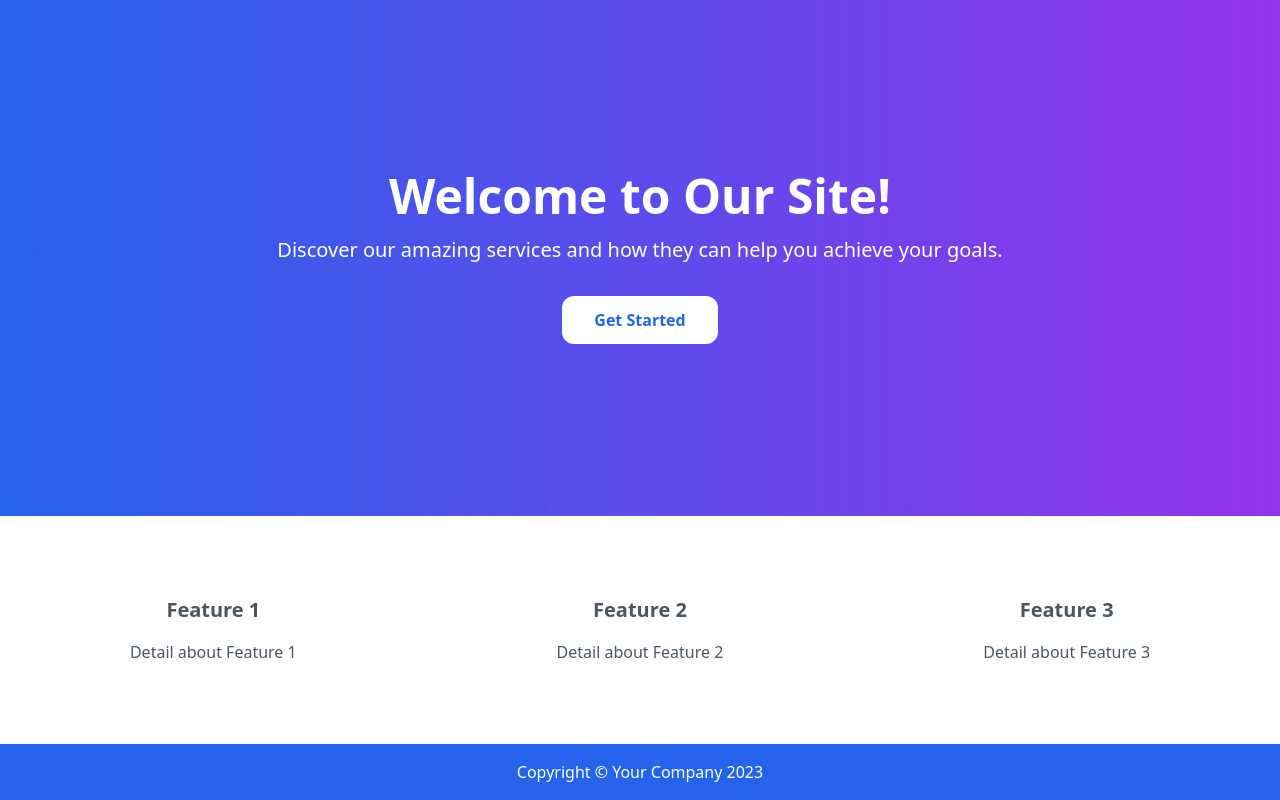
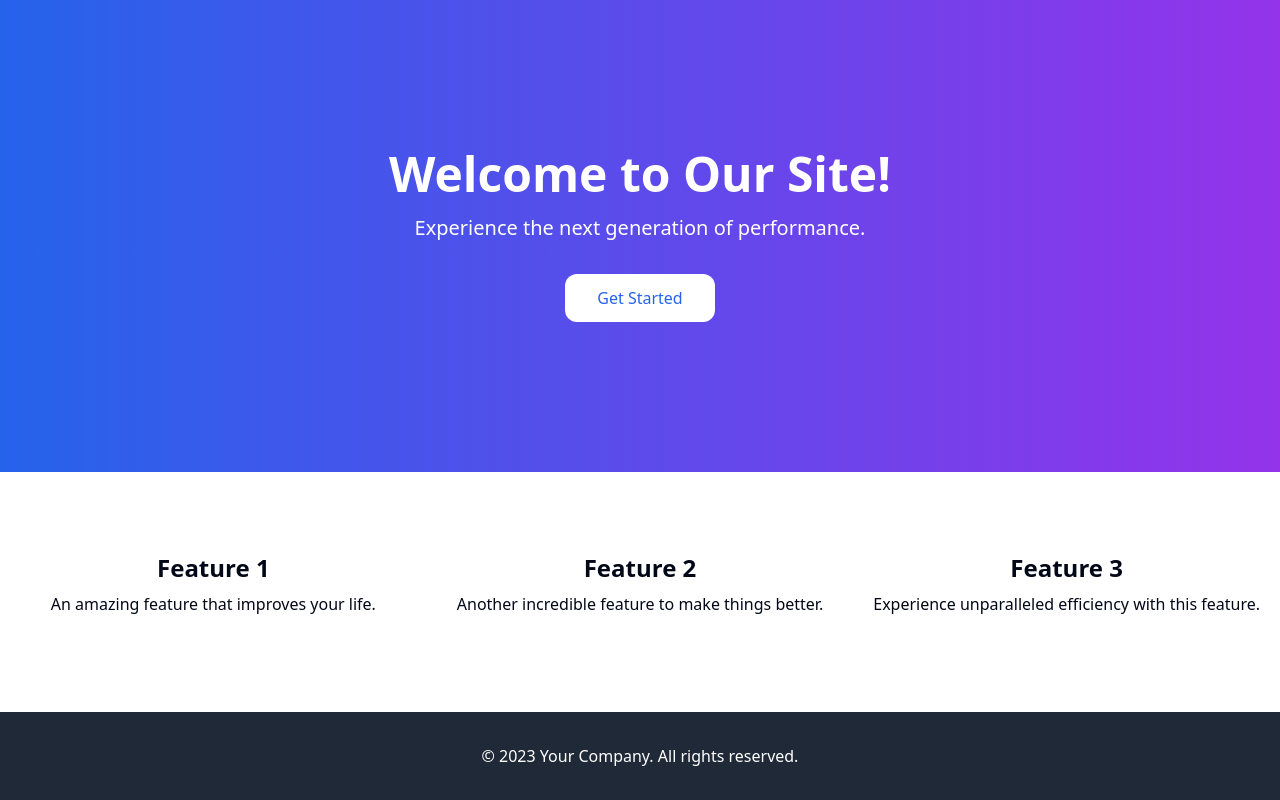
Before and after one commit to FajiranMoh/test, a Next.js app: page / in a window 1280 px wide. Built offline with nearby package versions, Linux system fonts and the light colour scheme.

Commit message:
✨ AI Update: I need a landing page

```diff
--- a/app/page.tsx
+++ b/app/page.tsx
@@ -6,30 +6,30 @@ export default function Page() {
       <section className="hero bg-gradient-to-r from-blue-600 to-purple-600 text-white py-20 flex-1 flex items-center justify-center">
         <div className="container mx-auto px-4 text-center">
           <h1 className="text-5xl font-bold mb-4">Welcome to Our Site!</h1>
-          <p className="text-xl mb-8">Discover our amazing services and how they can help you achieve your goals.</p>
-          <button className="bg-white text-blue-600 px-8 py-3 rounded-lg font-semibold hover:bg-blue-50 transition duration-300">Get Started</button>
+          <p className="text-xl mb-8">Experience the next generation of performance.</p>
+          <button className="bg-white text-blue-600 px-8 py-3 rounded-lg">Get Started</button>
         </div>
       </section>
-      <section className="features py-20 bg-white text-gray-600">
+      <section className="features py-20 bg-white">
         <div className="container mx-auto px-4">
           <div className="grid grid-cols-1 md:grid-cols-3 gap-8 text-center">
             <div className="feature">
-              <h3 className="text-xl font-bold mb-4">Feature 1</h3>
-              <p>Detail about Feature 1</p>
+              <h2 className="text-2xl font-bold mb-2">Feature 1</h2>
+              <p className="mb-4">An amazing feature that improves your life.</p>
             </div>
             <div className="feature">
-              <h3 className="text-xl font-bold mb-4">Feature 2</h3>
-              <p>Detail about Feature 2</p>
+              <h2 className="text-2xl font-bold mb-2">Feature 2</h2>
+              <p className="mb-4">Another incredible feature to make things better.</p>
             </div>
             <div className="feature">
-              <h3 className="text-xl font-bold mb-4">Feature 3</h3>
-              <p>Detail about Feature 3</p>
+              <h2 className="text-2xl font-bold mb-2">Feature 3</h2>
+              <p className="mb-4">Experience unparalleled efficiency with this feature.</p>
             </div>
           </div>
         </div>
       </section>
-      <footer className="bg-blue-600 text-white text-center py-4">
-        <p>Copyright © Your Company 2023</p>
+      <footer className="bg-gray-800 text-white py-8 text-center">
+        <p>&copy; 2023 Your Company. All rights reserved.</p>
       </footer>
     </div>
   );
```
